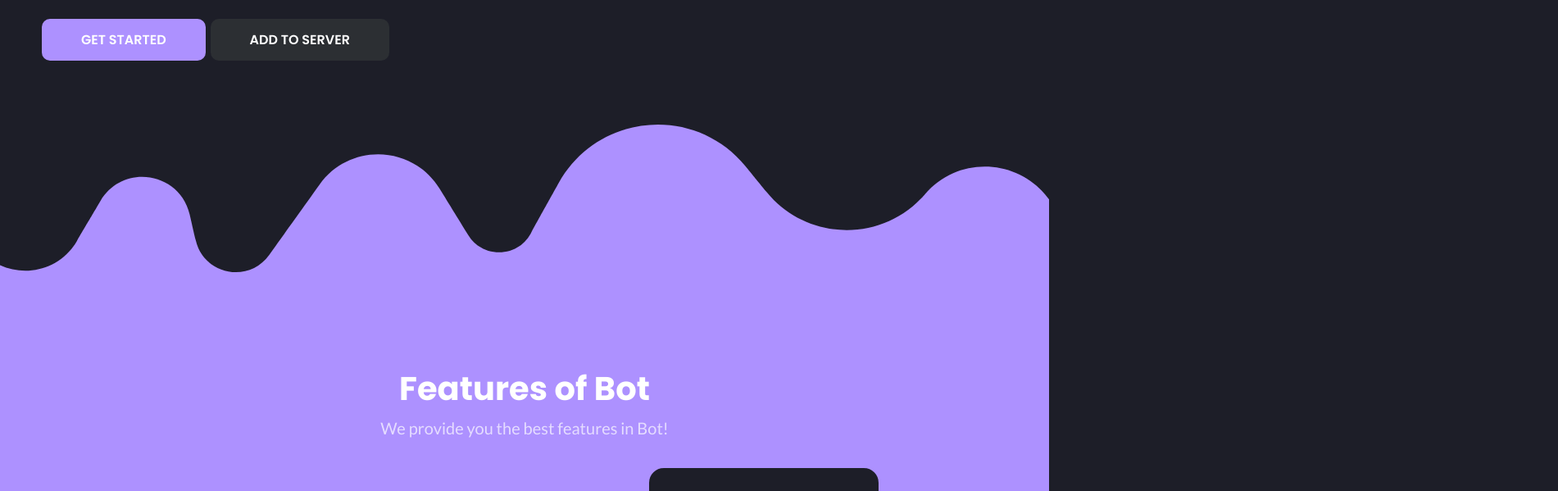
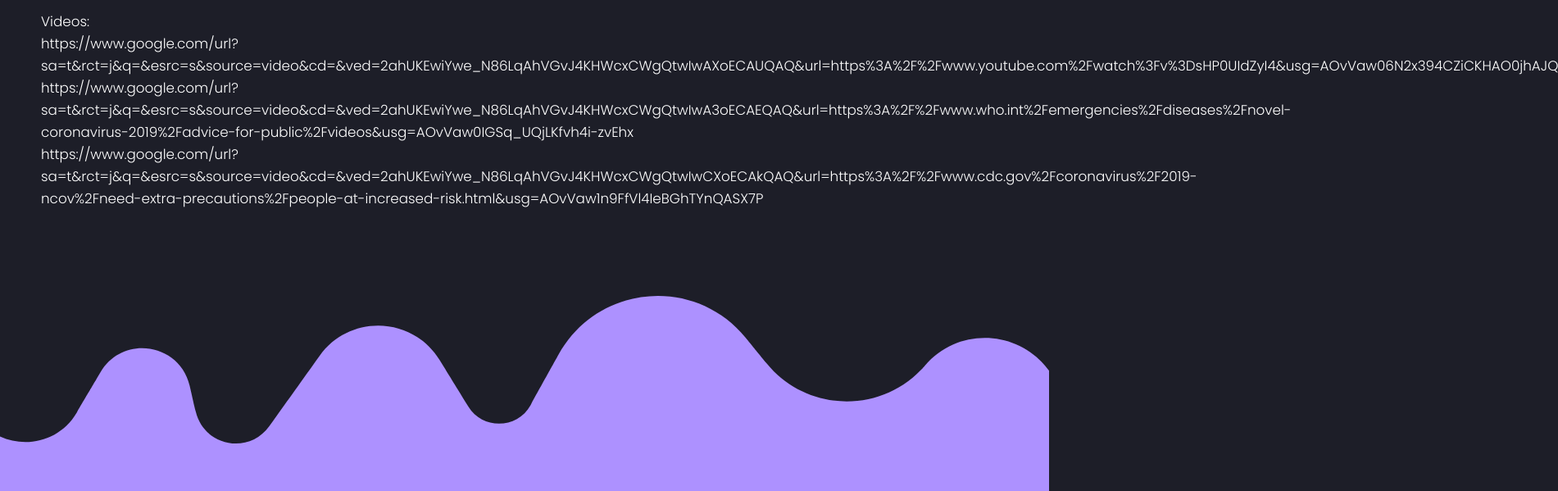
Before and after one commit to anahitahassan/Covid-Help-Hub, a plain HTML site: page resources.html in a window 1280 px wide. Shown: the part 462-1061 px from the top of the page at 82% size, 1901 px wide, since content can reach past the window. Drawn offline with nearby package versions, Linux system fonts and the light colour scheme.

Commit message:
Update resources.html

```diff
--- a/resources.html
+++ b/resources.html
@@ -54,8 +54,9 @@
 <div class="heading">
     <h1 class="display-5 title">Recources</h1>
     <p class="subtitle">There are many helpful videos and articles available online with information about the virus.<br />Here are some useful links.</p>
-    <a class="btn btn-primary btn-lg" href="#start_link" target="_blank" role="button">Get started</a>
-    <a class="btn btn-secondary btn-lg" href="#server_link" target="_blank" role="button">Add to server</a>
+    <p class="info">Videos: <br />https://www.google.com/url?sa=t&rct=j&q=&esrc=s&source=video&cd=&ved=2ahUKEwiYwe_N86LqAhVGvJ4KHWcxCWgQtwIwAXoECAUQAQ&url=https%3A%2F%2Fwww.youtube.com%2Fwatch%3Fv%3DsHP0UIdZyI4&usg=AOvVaw06N2x394CZiCKHAO0jhAJQ
+        <br />https://www.google.com/url?sa=t&rct=j&q=&esrc=s&source=video&cd=&ved=2ahUKEwiYwe_N86LqAhVGvJ4KHWcxCWgQtwIwA3oECAEQAQ&url=https%3A%2F%2Fwww.who.int%2Femergencies%2Fdiseases%2Fnovel-coronavirus-2019%2Fadvice-for-public%2Fvideos&usg=AOvVaw0IGSq_UQjLKfvh4i-zvEhx
+        <br />https://www.google.com/url?sa=t&rct=j&q=&esrc=s&source=video&cd=&ved=2ahUKEwiYwe_N86LqAhVGvJ4KHWcxCWgQtwIwCXoECAkQAQ&url=https%3A%2F%2Fwww.cdc.gov%2Fcoronavirus%2F2019-ncov%2Fneed-extra-precautions%2Fpeople-at-increased-risk.html&usg=AOvVaw1n9FfVl4IeBGhTYnQASX7P </p>
     <br /><br /><br /><br /><br /><br />
 </div>
 <div class="features">
```
